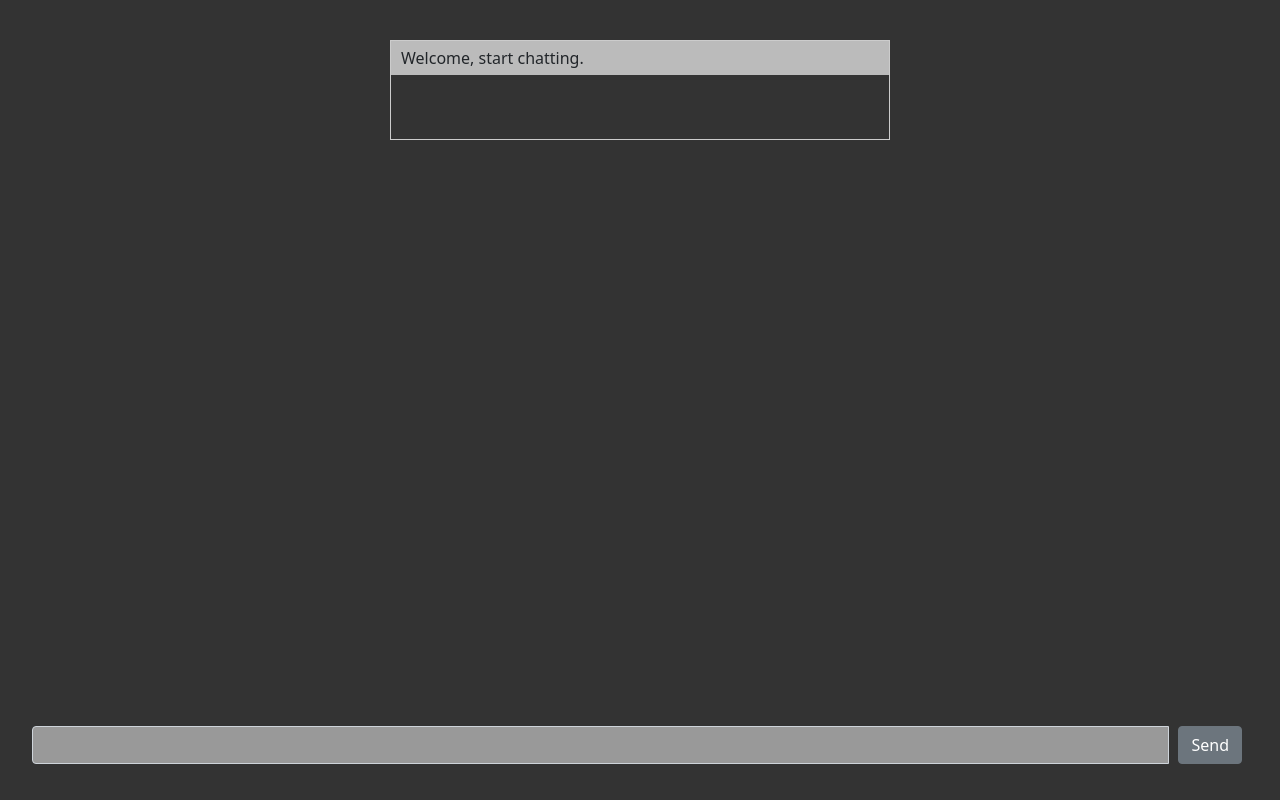
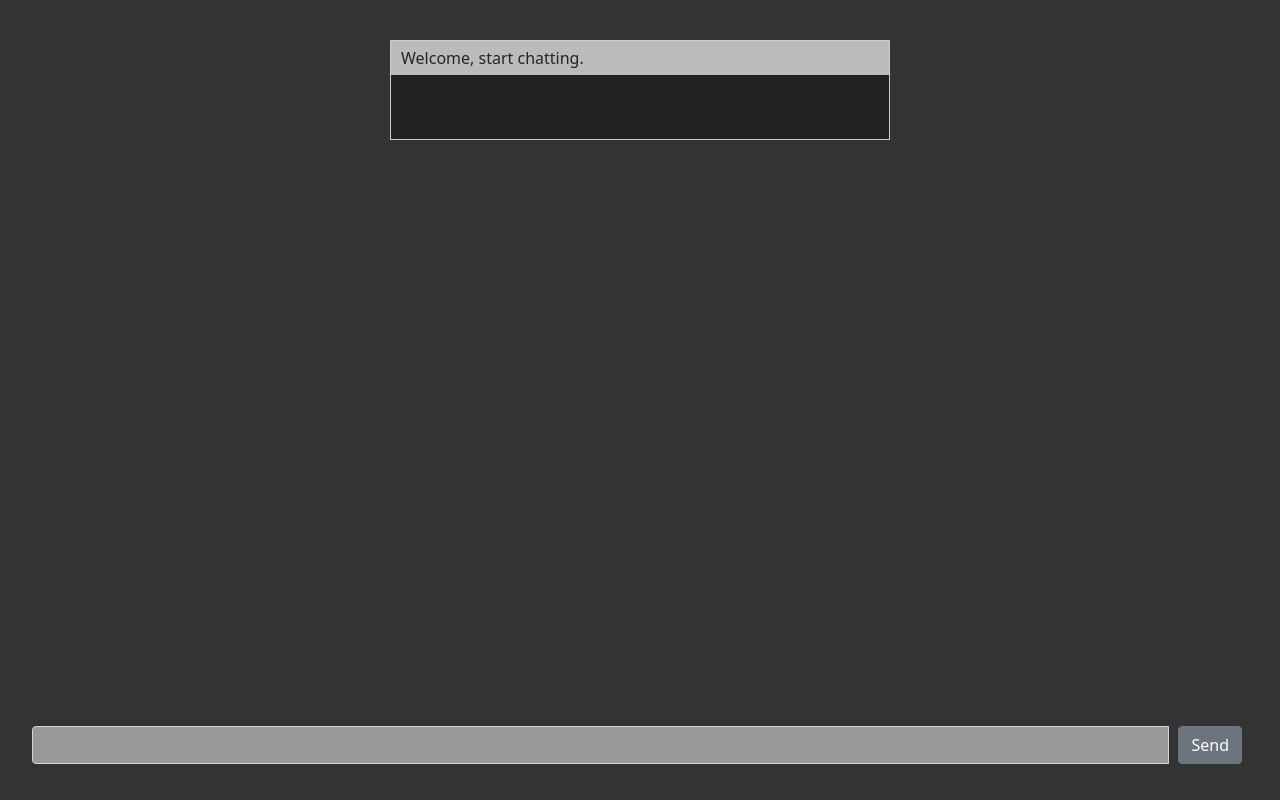
Before and after one commit to edwardtanguay/socketio-basic-chat, a website: page public/index.html in a window 1280 px wide. Drawn offline with nearby package versions, Linux system fonts and the light colour scheme; no server answers.

Commit message:
background

```diff
--- a/public/index.html
+++ b/public/index.html
@@ -32,6 +32,7 @@
 			height: 100px;
 			border: 1px solid #ccc;
 			overflow-y: auto;
+			background: #222;
 		}
 
 		#messages li {
```
